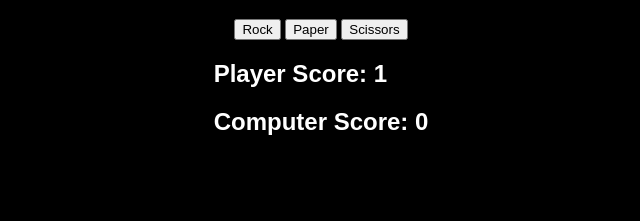
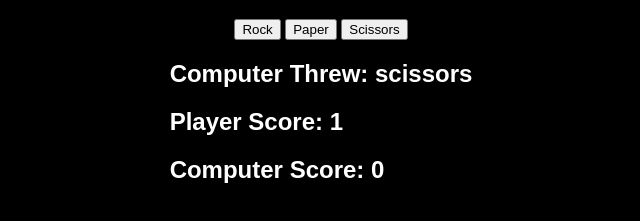
Before and after one commit to FavidDang/rock-paper-scissors, a plain HTML site: page index.html in a window 1280 px wide. Both pictures are taken after a click on the button "Rock". Shown: the part 69-290 px from the top of the page, without its empty margins (319-959 px from the left). Drawn offline with Linux system fonts and the light colour scheme.

Commit message:
showing computer thrown

```diff
--- a/game.js
+++ b/game.js
@@ -40,7 +40,7 @@ function playGame(event) {
     }
 
     const playerChoice = event.target.innerText.toLowerCase();
-    const computerChoice = getComputerChoice;
+    const computerChoice = getComputerChoice();
 
     const result = playRound(playerChoice, computerChoice);
     if (result === "win") {
@@ -48,6 +48,7 @@ function playGame(event) {
     } else if (result === "loss") {
         ++computerScore;
     }
+    computerChoiceDOM.innerText = `Computer Threw: ${computerChoice}`;
     playerScoreDOM.innerText = `Player Score: ${playerScore}`;
     computerScoreDOM.innerText = `Computer Score: ${computerScore}`;
 
@@ -59,6 +60,7 @@ function playGame(event) {
 }
 
 const btnList = document.querySelectorAll("button");
+const computerChoiceDOM = document.querySelector("#computerChoice");
 const playerScoreDOM = document.querySelector("#playerScore");
 const computerScoreDOM = document.querySelector("#computerScore");
 const winner = document.querySelector("#winner");
--- a/index.html
+++ b/index.html
@@ -15,6 +15,7 @@
             <button id="scissors">Scissors</button>
         </div>
         <div id="results">
+            <h2 id="computerChoice"></h2>
             <h2 id="playerScore"></h2>
             <h2 id="computerScore"></h2>
             <h2 id="winner"></h2>
```
